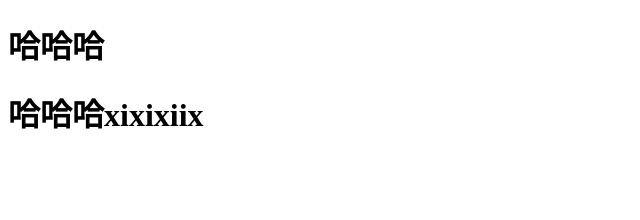
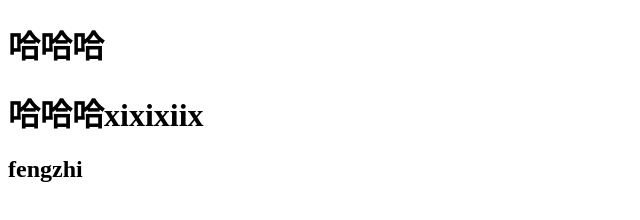
Before and after one commit to mrliuhaoran/faker1, a plain HTML site: page index.html in a window 1280 px wide. Shown: the whole page, without its empty margins (0-640 px from the left). Drawn offline with Linux system fonts and the light colour scheme.

Commit message:
分支修改

```diff
--- a/index.html
+++ b/index.html
@@ -7,5 +7,6 @@
 <body>
 	<h1>哈哈哈</h1>
 	<h1>哈哈哈xixixiix</h1>
+	<h2>fengzhi</h2>
 </body>
 </html>
```
